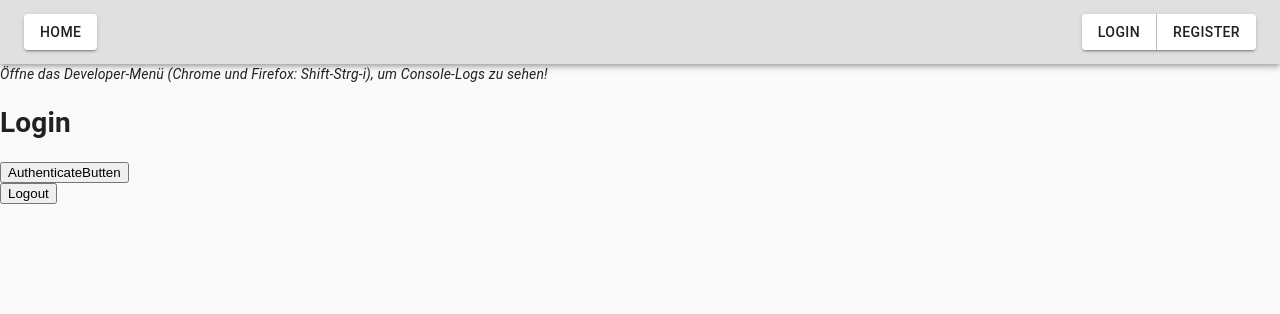
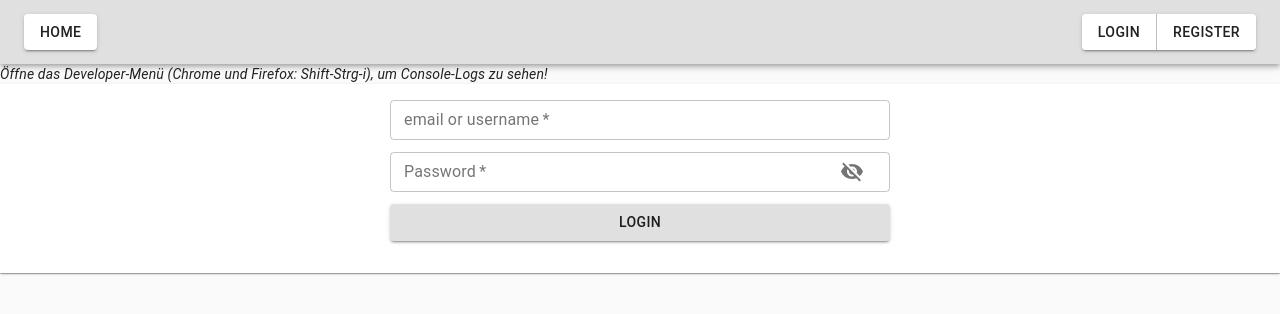
Before and after one commit to leonardb2001/FlaskFileShare, a React (Create React App) app in the folder frontend/: page /login in a window 1280 px wide. Shown: the top 314 px of the page. Built offline with nearby package versions, Linux system fonts and the light colour scheme; what redux-resource would draw is missing.

Commit message:
add login screen

```diff
--- a/frontend/src/react/scenes/Login/index.js
+++ b/frontend/src/react/scenes/Login/index.js
@@ -1,17 +1,161 @@
 
 import React from 'react'
+import { Redirect, withRouter } from 'react-router-dom'
+import { connect } from 'react-redux'
 
-import AuthenticationExample from '../../examples/AuthenticationExample'
+import {
+  Button,
+  Card,
+  CardActions,
+  IconButton,
+  InputAdornment,
+  TextField,
+  withStyles
+} from '@material-ui/core'
+
+import { Loader } from '../../elements'
+import { getAuthToken } from '../../../globals/actionCreators'
+import { VisibilityIcon, VisibilityOffIcon } from '../../icons/functions'
+
+const styles = {
+  loginButton: {
+    display: 'block'
+  },
+  card: {
+    alignItems: 'stretch',
+    display: 'flex',
+    flexDirection: 'column'
+  },
+  logo: {
+    margin: '20px auto 0'
+  },
+  container: {
+    display: 'flex',
+    flexDirection: 'column',
+    width: '100%',
+    maxWidth: '500px',
+    margin: '0 auto 20px'
+  },
+  loginElement: {
+    margin: '8px 0 4px 0',
+    width: '100%'
+  }
+}
 
 class Login extends React.Component {
+
+  constructor(props) {
+    super(props)
+    this.state = {
+      showPassword: false,
+      login: '',
+      password: ''
+    }
+  }
+
+  handleClickShowPassword = (event) => {
+    this.setState({
+      showPassword: !this.state.showPassword
+    })
+  }
+
+  handleInputChange = field => event => {
+    this.setState({
+      [field]: event.target.value
+    })
+  }
+
+  login = (event) => {
+    event.preventDefault();
+    const { login, password } = this.state
+    this.props.dispatch(getAuthToken(login, password));
+  }
+
+  renderLogin = () => {
+    const { showPassword, login, password } = this.state
+    const { classes } = this.props
+    return (
+      <Card square className={classes.card}>
+        <CardActions>
+          <form className={classes.container}>
+            <TextField
+              className={classes.loginElement}
+              label='email or username'
+              margin='dense'
+              name='login'
+              onChange={this.handleInputChange('login')}
+              required
+              value={login}
+              variant='outlined'
+            />
+            <TextField
+              autoComplete='current-password'
+              className={classes.loginElement}
+              id='password-input'
+              InputProps={{
+                endAdornment: (
+                  <InputAdornment position='end'>
+                    <IconButton
+                      onClick={this.handleClickShowPassword}
+                    >
+                      { showPassword ? <VisibilityIcon /> : <VisibilityOffIcon /> }
+                    </IconButton>
+                  </InputAdornment>
+                )
+              }}
+              label='Password'
+              margin='dense'
+              onChange={this.handleInputChange('password')}
+              required
+              type={showPassword ? 'text' : 'password'}
+              value={password}
+              variant='outlined'
+            />
+            <Button
+              className={classes.loginElement}
+              color='primary'
+              onClick={this.login}
+              variant='contained'
+            >
+              login
+            </Button>
+          </form>
+        </CardActions>
+      </Card>
+    )
+  }
+
   render() {
+    const { statusCode, isAuthenticated, status } = this.props
+    if (isAuthenticated) {
+      const redirect = (this.props.location.state || {}).redirect
+      return (
+        <Redirect to={redirect || '/'} />
+      )
+    }
     return (
       <>
-        <h1>Login</h1>
-        <AuthenticationExample/>
+      { status.failed && statusCode === 401 &&
+        <h3>Wrong Credentials</h3>
+      }
+      { status.failed && statusCode === null &&
+        <h3>Bad Internet Connection</h3>
+      }
+      { status.pending &&
+        <Loader/>
+      }
+      { this.renderLogin() }
       </>
     )
   }
 }
 
-export default Login
+function mapStateToProps(state) {
+  return {
+    isAuthenticated: state.auth.isAuthenticated,
+    status: state.auth.status,
+    statusCode: state.auth.statusCode
+  }
+}
+
+export default withRouter(connect(mapStateToProps)(withStyles(styles)(Login)))
```
